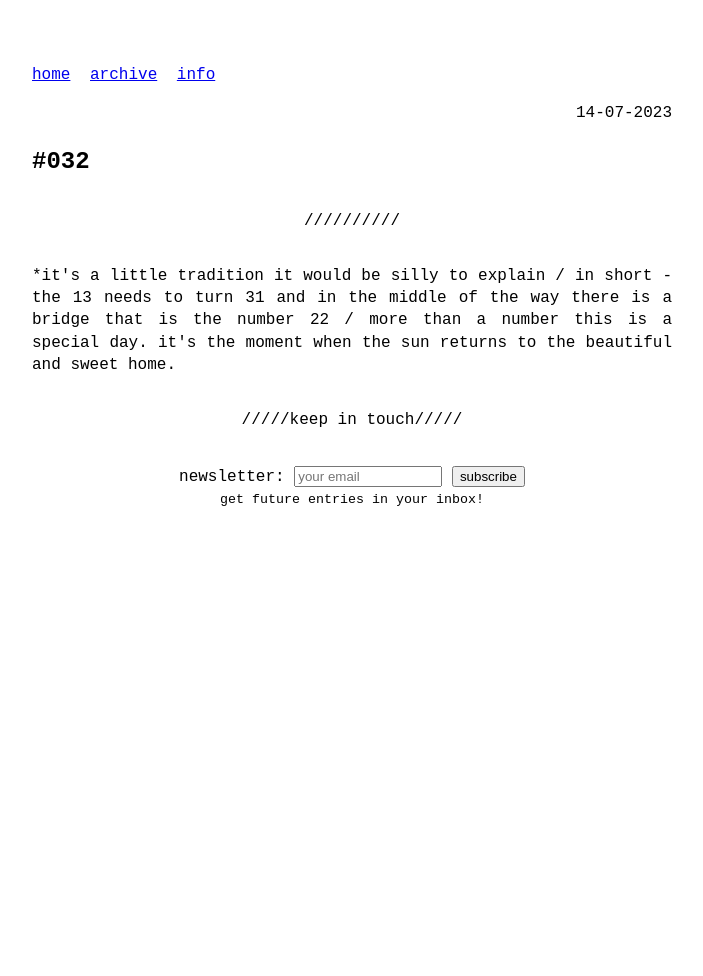
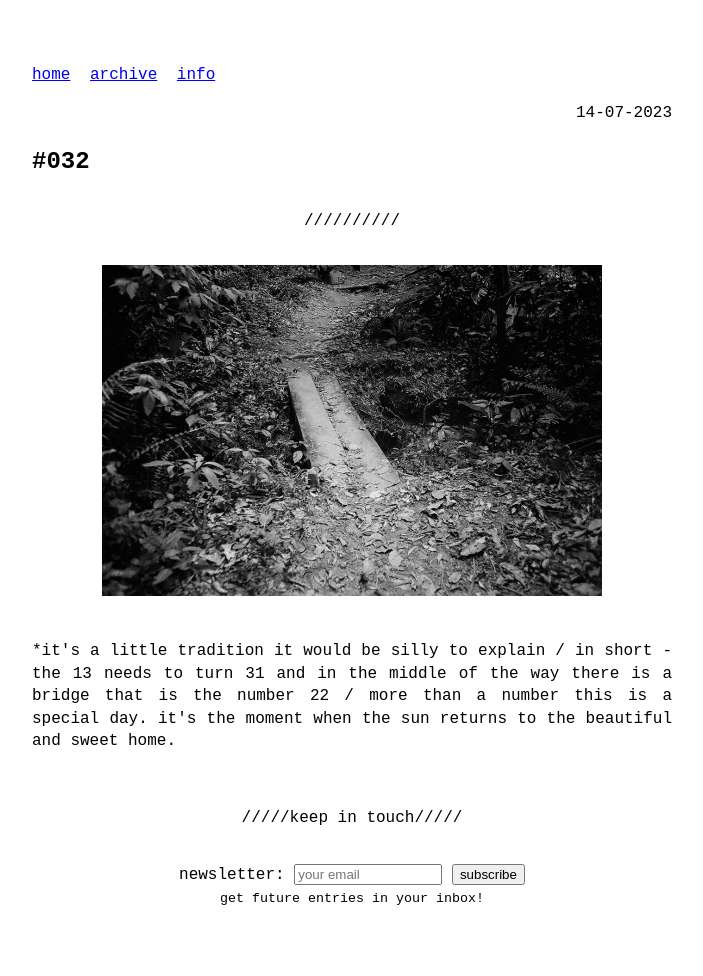
Before and after one commit to odaniloluna/odaniloluna.github.io, a Jekyll site: the page built from _posts/2023-07-14-#032.md, in a window 1280 px wide. Shown: the whole page, without its empty margins (288-991 px from the left). Built offline with Jekyll 4.4.1, drawn with Linux system fonts in a browser that asks for light colours; before the commit the page ends 900 px from its top, so only the background shows below that.

Commit message:
Update 2023-07-14-#032.md

```diff
--- a/_posts/2023-07-14-#032.md
+++ b/_posts/2023-07-14-#032.md
@@ -5,4 +5,9 @@ slug: #032
 ---
 ---
 <p class="description" style="text-align: justify;">
+  <img src="/assets/danilo-luna-earlyworks-03.jpg" />
+  <br>
+  <br>
 *it's a little tradition it would be silly to explain / in short - the 13 needs to turn 31 and in the middle of the way there is a bridge that is the number 22 / more than a number this is a special day. it's the moment when the sun returns to the beautiful and sweet home.
+<br>
+  <br>
```
